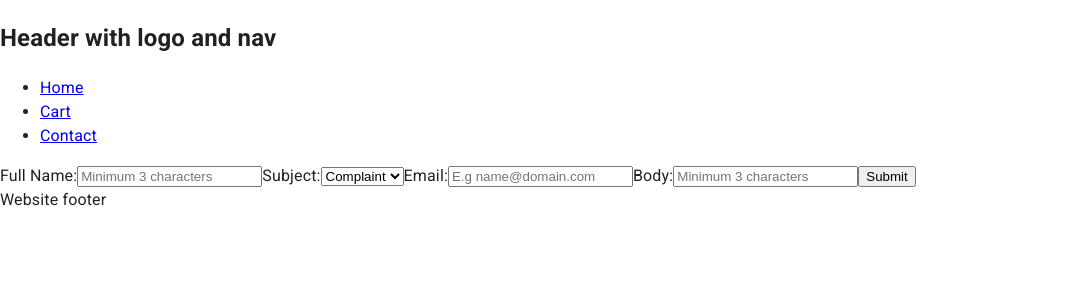
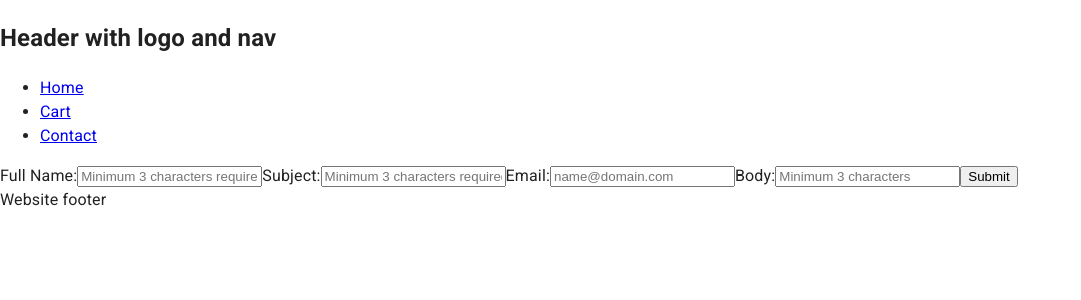
Before and after one commit to Ramsnes/frameworks-CA, a React (Create React App) app in the folder ecom-store/: page /contact in a window 1280 px wide. Shown: the top 300 px of the page, without its empty margins (0-1081 px from the left). Built offline with nearby package versions, Linux system fonts and the light colour scheme.

Commit message:
fixed contact form validation

```diff
--- a/ecom-store/src/Contact.jsx
+++ b/ecom-store/src/Contact.jsx
@@ -12,7 +12,11 @@ import { useForm } from "react-hook-form";
 function ReactHookForm() {
   // handleSubmit receives the form data if validation is succs.
   // register registers input by creating a ref
-  const { register, handleSubmit } = useForm();
+  const {
+    register,
+    handleSubmit,
+    formState: { errors },
+  } = useForm();
 
   function onSubmit(data) {
     console.log(data);
@@ -25,56 +29,90 @@ function ReactHookForm() {
         <label htmlFor="fullName">Full Name:</label>
         <input
           {...register("fullName", {
-            required: true,
-            minLength: 3,
-            maxLength: 50,
+            validate: {
+              required: (value) => {
+                if (!value) {
+                  return "Full name required";
+                }
+                if (value.length < 3) {
+                  return "Minimum 3 characters required";
+                }
+                return true;
+              },
+            },
           })}
           id="fullName"
-          placeholder="Minimum 3 characters"
+          placeholder="Minimum 3 characters required"
         />
+        {errors.fullName && <p role="alert">{errors.fullName.message}</p>}
 
         {/* Subject  */}
         <label htmlFor="subject">Subject:</label>
-        <select
+        <input
           {...register("subject", {
-            required: true,
-            minLength: 3,
-            maxLength: 100,
+            validate: {
+              required: (value) => {
+                if (!value) {
+                  return "Subject text required";
+                }
+                if (value.length < 3) {
+                  return "Minimum 3 characters";
+                }
+                return true;
+              },
+            },
           })}
           id="subject"
-        >
-          <option value={"complaint"}>Complaint</option>
-          <option value={"other"}>Other</option>
-        </select>
+          placeholder="Minimum 3 characters required"
+        />
+        {errors.subject && <p role="alert">{errors.subject.message}</p>}
 
         {/* Email  */}
         <label htmlFor="email">Email:</label>
         <input
           {...register("email", {
-            required: true,
-            pattern: /^[A-Za-z0-9._%+-]+@[A-Za-z0-9.-]+\.[A-Za-z]{2,}$/,
+            validate: {
+              required: (value) => {
+                if (!value) {
+                  return "Email address required";
+                }
+
+                // Pattern
+                const emailPattern =
+                  /^[A-Za-z0-9._%+-]+@[A-Za-z0-9.-]+\.[A-Za-z]{2,}$/;
+                if (!emailPattern.test(value)) {
+                  return "Invalid email format";
+                }
+                return true;
+              },
+            },
           })}
           id="email"
-          placeholder="E.g name@domain.com"
+          placeholder="name@domain.com"
         />
-        {/* regex check:
-Starting with one or more letters, numbers, periods, underscores, plus signs, or hyphens ([A-Za-z0-9._%+-]+)
-Followed by "@" symbol (@)
-Then one or more letters, numbers, periods, or hyphens in the domain name ([A-Za-z0-9.-]+)
-Ending with a top-level domain (TLD) with at least two characters ([A-Za-z]{2,})
- */}
+        {errors.email && <p role="alert">{errors.email.message}</p>}
 
         {/* Body  */}
         <label htmlFor="body">Body:</label>
         <input
           {...register("body", {
-            required: true,
-            minLength: 3,
-            maxLength: 100,
+            validate: {
+              required: (value) => {
+                if (!value) {
+                  return "Body text required";
+                }
+                if (value.length < 3) {
+                  return "Minimum 3 characters required";
+                }
+                return true;
+              },
+            },
           })}
           id="body"
           placeholder="Minimum 3 characters"
         />
+        {errors.body && <p role="alert">{errors.body.message}</p>}
+
         <input type="submit" />
       </form>
     </div>
```
